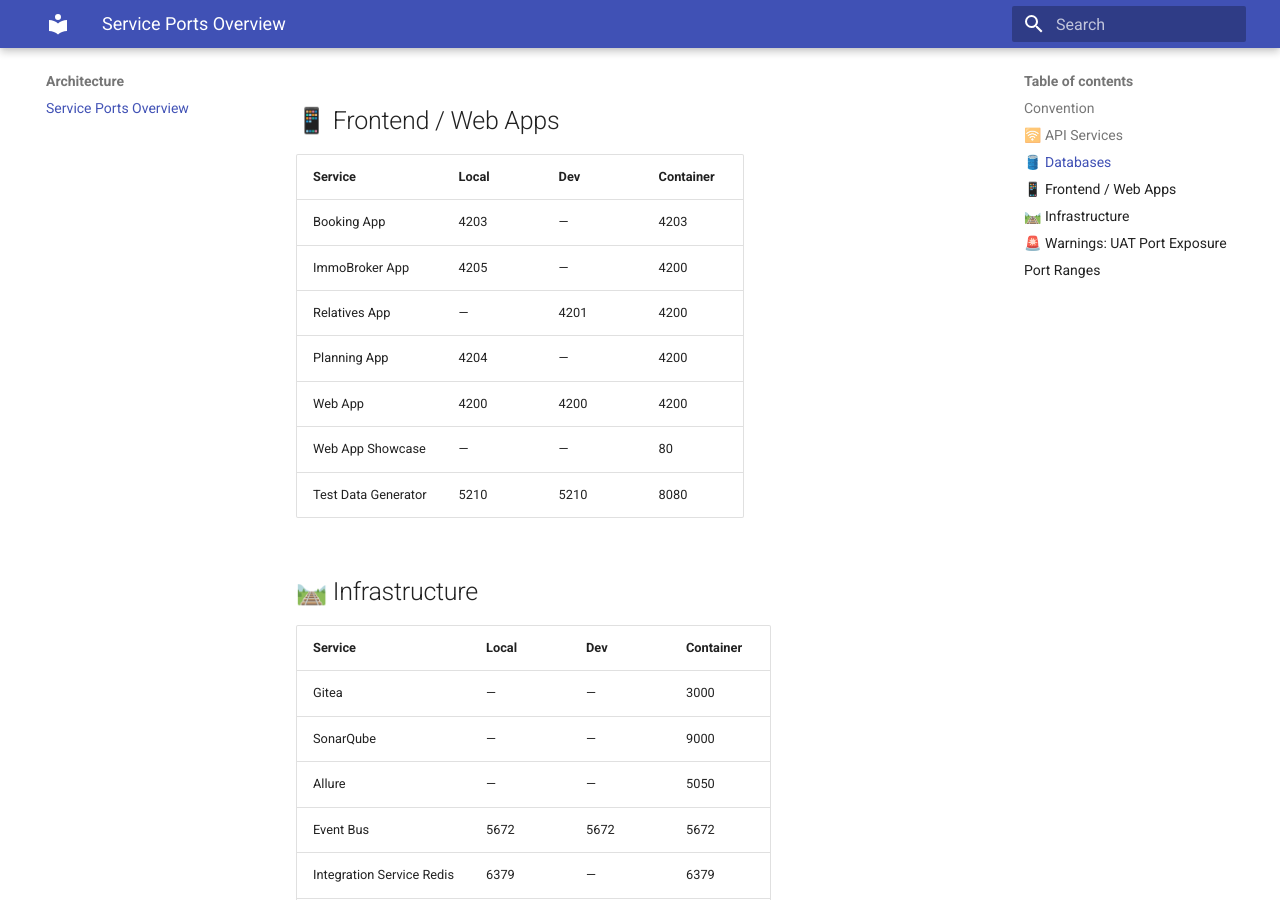
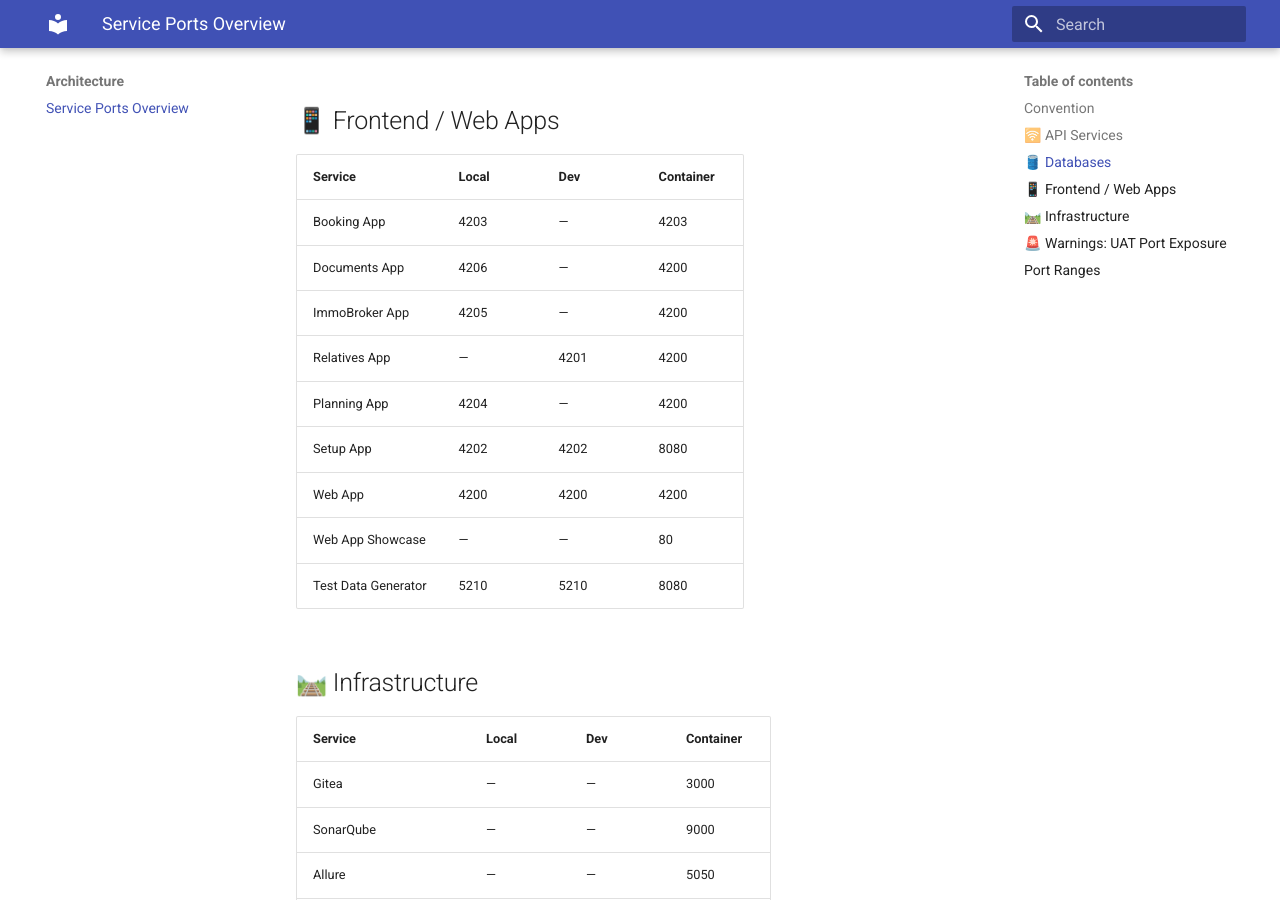
Before and after one commit to mgblinker/docent, an MkDocs documentation site: the page built from docs/architecture/ports.md, in a window 1280 px wide and 900 px high, scrolled down 2909 px. Built offline with MkDocs 1.6.1 and Material for MkDocs 9.7.7, drawn with Linux system fonts in a browser that asks for light colours.

Commit message:
feat: add new applications to service ports documentation

```diff
--- a/docs/architecture/ports.md
+++ b/docs/architecture/ports.md
@@ -77,9 +77,11 @@ All databases expose 5432 inside the container. Host port = API port + 1000.
 | Service | Local | Dev | Container |
 |---------|-------|-----|-----------|
 | Booking App | 4203 | — | 4203 |
+| Documents App | 4206 | — | 4200 |
 | ImmoBroker App | 4205 | — | 4200 |
 | Relatives App | — | 4201 | 4200 |
 | Planning App | 4204 | — | 4200 |
+| Setup App | 4202 | 4202 | 8080 |
 | Web App | 4200 | 4200 | 4200 |
 | Web App Showcase | — | — | 80 |
 | Test Data Generator | 5210 | 5210 | 8080 |
```
